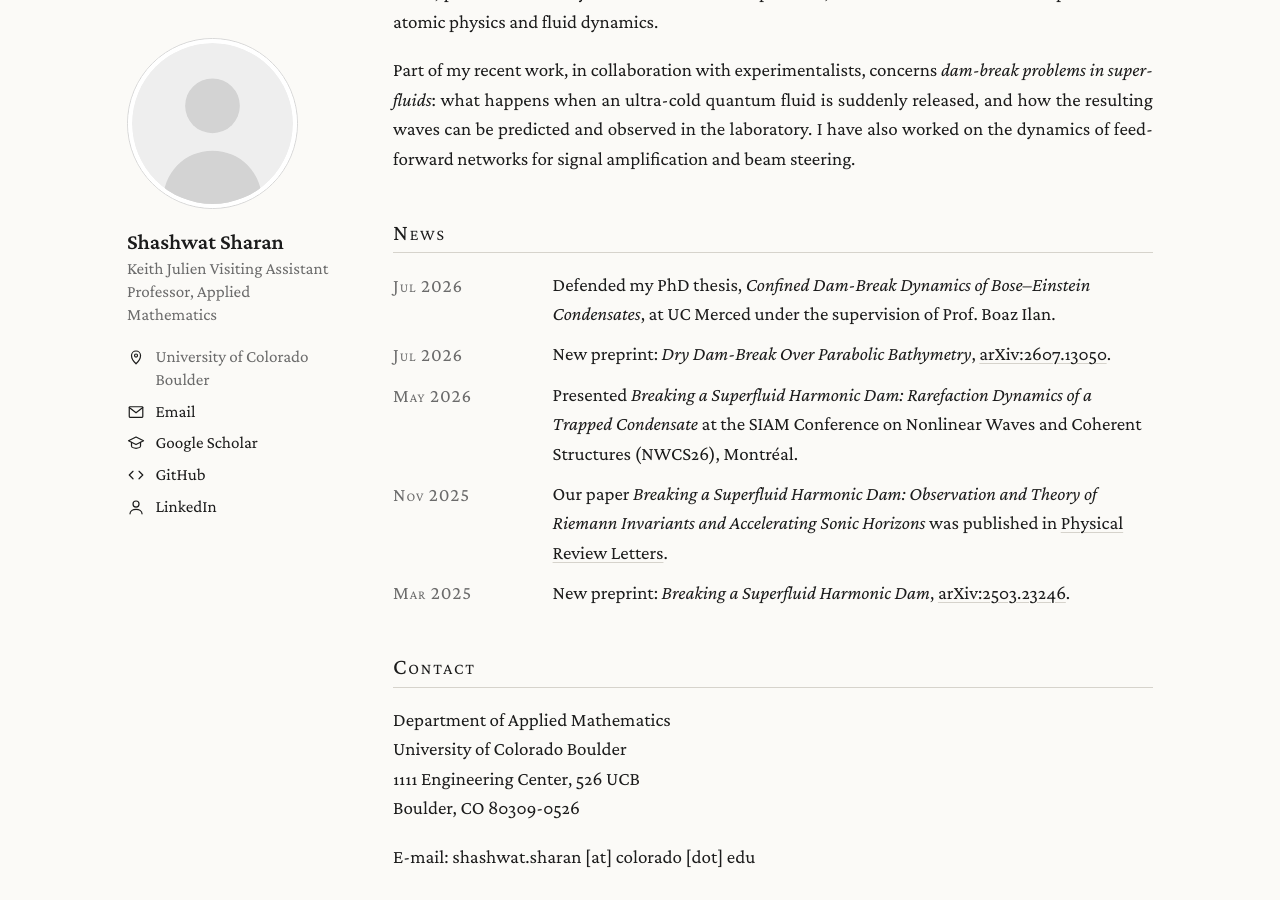
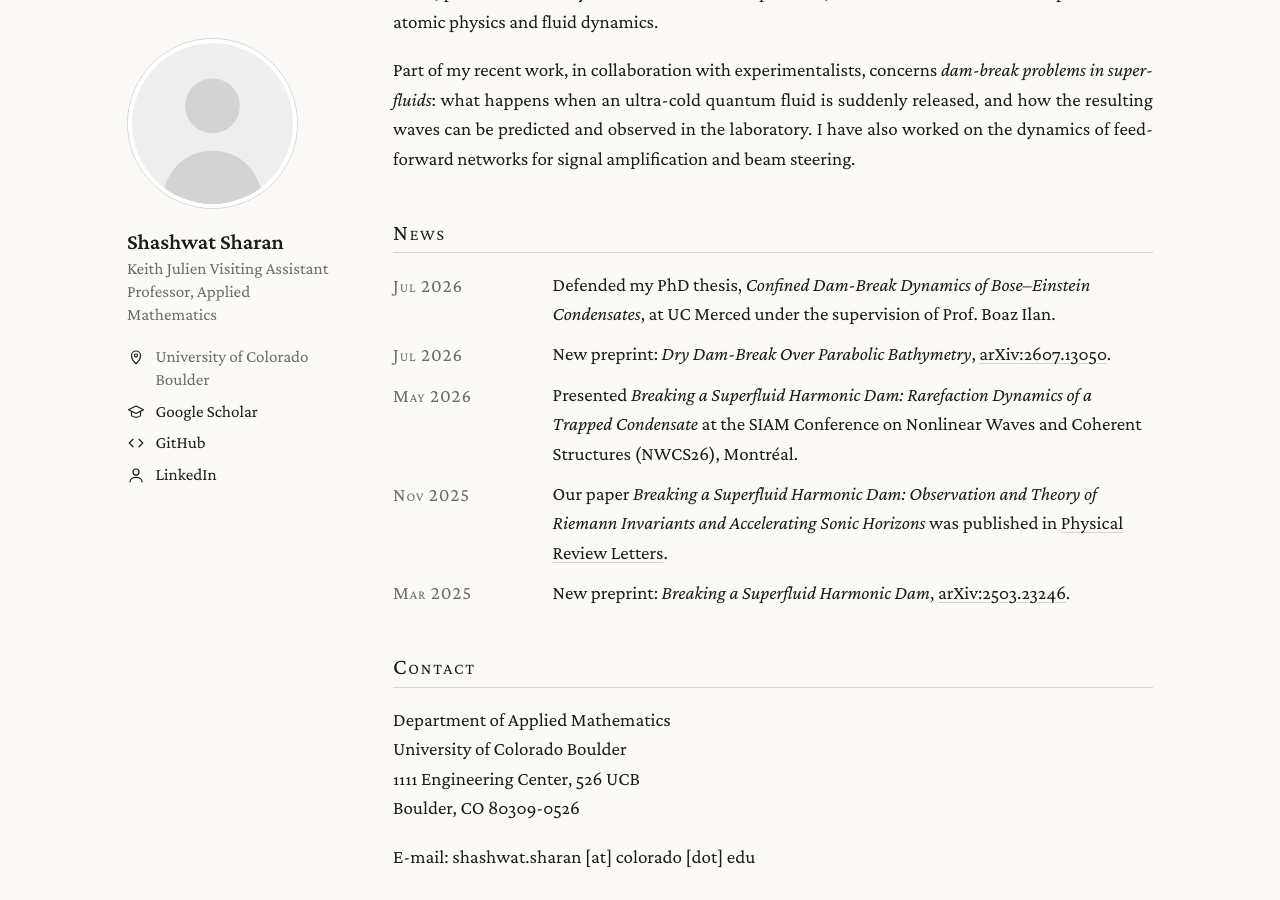
Before and after one commit to shashwatsharan/shashwatsharan.github.io, a Jekyll site: the page built from index.md, in a window 1280 px wide and 900 px high, scrolled down 415 px. Built offline with Jekyll 4.4.1, drawn with Linux system fonts in a browser that asks for light colours.

Commit message:
Remove email link from sidebar

```diff
--- a/_layouts/default.html
+++ b/_layouts/default.html
@@ -51,7 +51,6 @@
         <p class="sidebar-role">{{ site.role }}</p>
         <ul class="sidebar-links">
           <li><svg viewBox="0 0 24 24" aria-hidden="true"><path d="M12 21s-6-5.5-6-11a6 6 0 0 1 12 0c0 5.5-6 11-6 11z"/><circle cx="12" cy="10" r="2"/></svg>{{ site.location }}</li>
-          <li><svg viewBox="0 0 24 24" aria-hidden="true"><rect x="3" y="5" width="18" height="14" rx="1"/><path d="M3 6l9 7 9-7"/></svg><a href="mailto:{{ site.email_address }}">Email</a></li>
           {% for l in site.links %}
           <li>
             {%- case l.icon -%}
```
